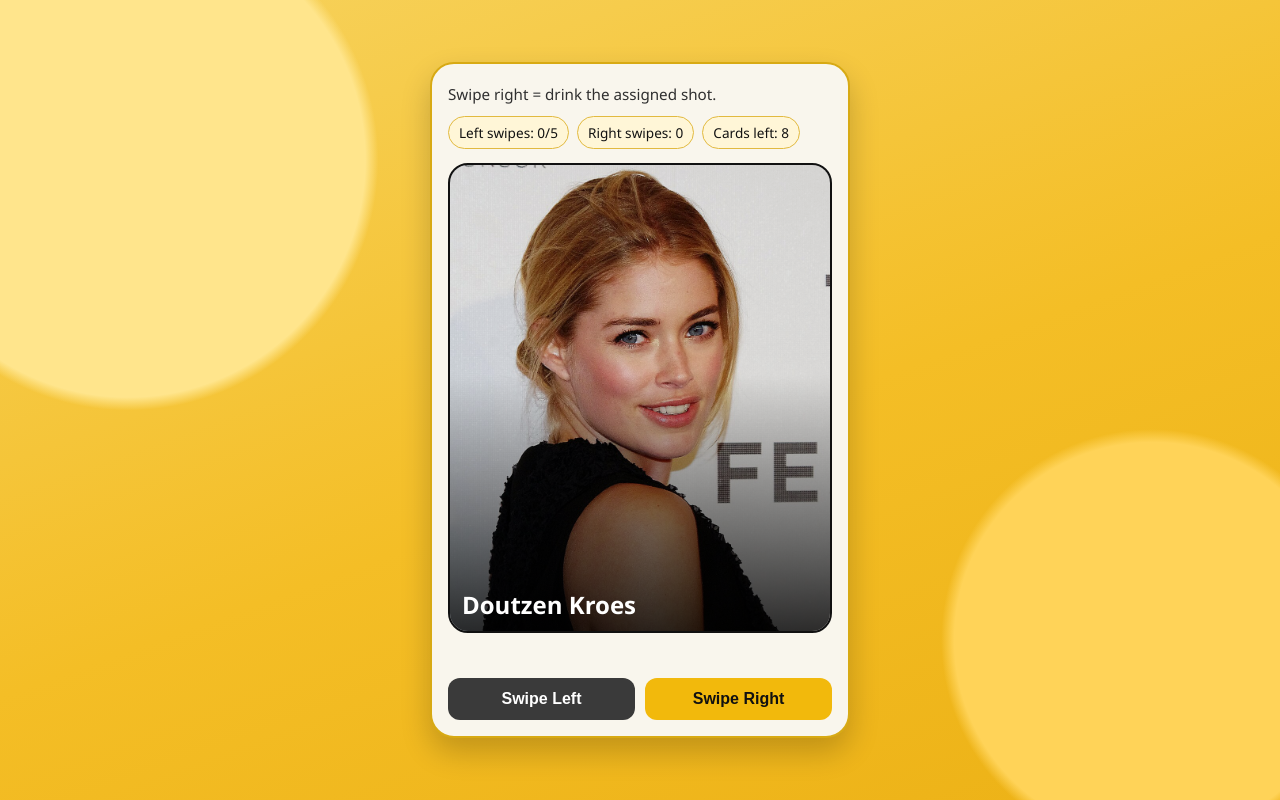
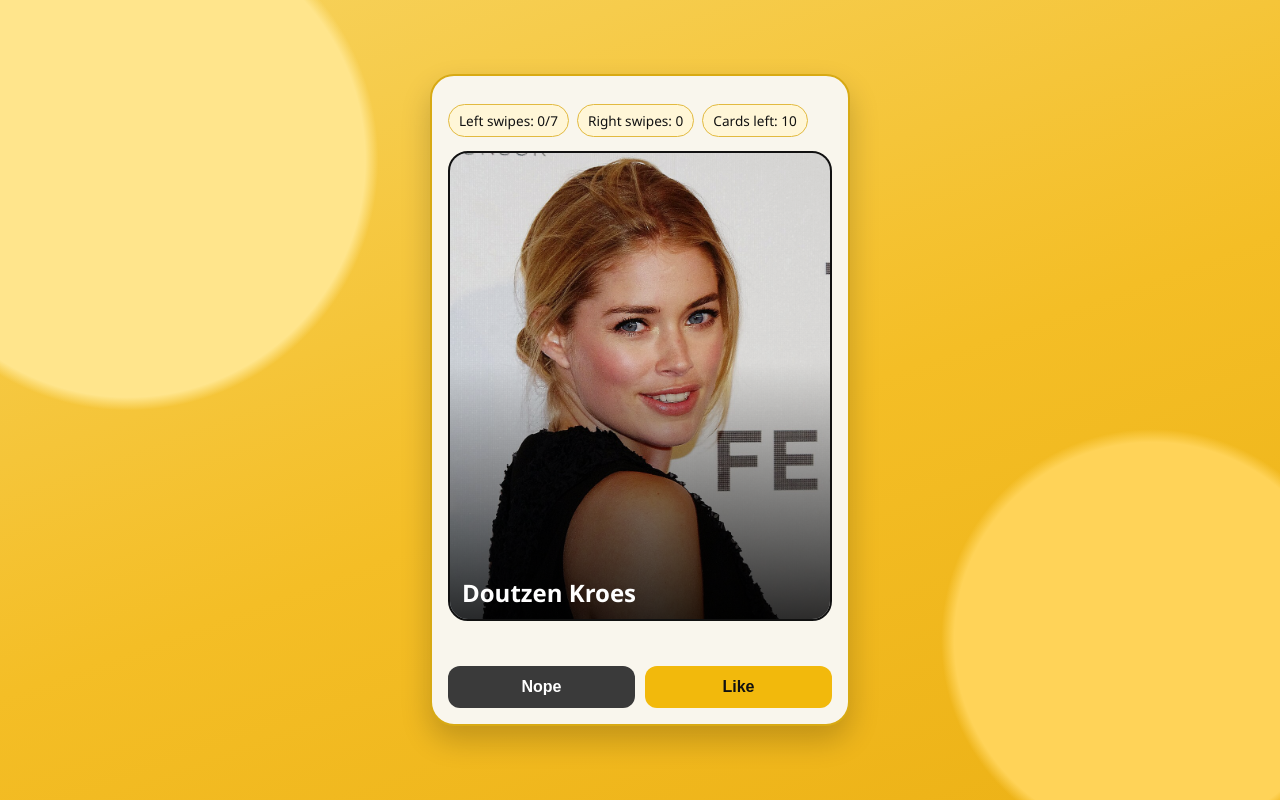
Before and after one commit to janthiemen/wouter_bachelor, a plain HTML site: page index.html in a window 1280 px wide. Drawn offline with Linux system fonts and the light colour scheme.

Commit message:
Add files via upload

```diff
--- a/app.js
+++ b/app.js
@@ -1,15 +1,16 @@
 // Edit these values to customize the game.
 const GAME_CONFIG = {
-  maxLeftSwipes: 5,
+  maxLeftSwipes: 7,
   profiles: [
     { name: "Doutzen Kroes", imageUrl: "doutzen.JPG", booze: "Vodka" },
+    { name: "Guido", imageUrl: "guido.jpg", booze: "Limoncello" },
     { name: "Denisa", imageUrl: "denisa.jpg", booze: "Whiskey" },
-    { name: "Zendaya", imageUrl: "zendeya.jpg", booze: "Tequila" },
+    { name: "Wouter", imageUrl: "wouter.jpeg", booze: "Smrekovec" },
+    { name: "Eva", imageUrl: "eva.jpg", booze: "Stroh rum" },
+    { name: "Laura", imageUrl: "laura.jpeg", booze: "Birnenbrand" },
     { name: "Lisette", imageUrl: "lisette.jpg", booze: "Tequila" },
-    { name: "Eva", imageUrl: "eva.png", booze: "Limoncello" },
-    { name: "Marise", imageUrl: "marise.jpg", booze: "Tequila" },
+    { name: "Marise", imageUrl: "marise.jpg", booze: "Witte rum" },
     { name: "Ines", imageUrl: "ines.jpg", booze: "Dropshot" },
-    // { name: "Ezgi", imageUrl: "ezgi.jpeg", booze: "Raki" },
     { name: "Ezgi", imageUrl: "ezgi.jpeg", booze: "Raki" }
   ]
 };
@@ -44,9 +45,9 @@ const leftBtn = document.getElementById("leftBtn");
 const rightBtn = document.getElementById("rightBtn");
 
 function init() {
-  if (!Array.isArray(GAME_CONFIG.profiles) || GAME_CONFIG.profiles.length !== 8) {
-    throw new Error("GAME_CONFIG.profiles must contain exactly 8 items.");
-  }
+//   if (!Array.isArray(GAME_CONFIG.profiles) || GAME_CONFIG.profiles.length !== 8) {
+//     throw new Error("GAME_CONFIG.profiles must contain exactly 8 items.");
+//   }
 
   leftMaxEl.textContent = String(GAME_CONFIG.maxLeftSwipes);
   renderCard();
--- a/index.html
+++ b/index.html
@@ -18,7 +18,7 @@
 
     <header class="topbar">
       <h1> </h1>
-      <p>Swipe right = drink the assigned shot.</p>
+      <!-- <p>Swipe right = drink the assigned shot.</p> -->
     </header>
 
     <section class="status-row" aria-live="polite">
@@ -49,8 +49,8 @@
     </section>
 
     <section class="actions">
-      <button id="leftBtn" class="btn btn-left" type="button">Swipe Left</button>
-      <button id="rightBtn" class="btn btn-right" type="button">Swipe Right</button>
+      <button id="leftBtn" class="btn btn-left" type="button">Nope</button>
+      <button id="rightBtn" class="btn btn-right" type="button">Like</button>
     </section>
   </main>
 
```
Also changed, not shown: guido.jpg (added), laura.jpeg (added), wouter.jpeg (added).
